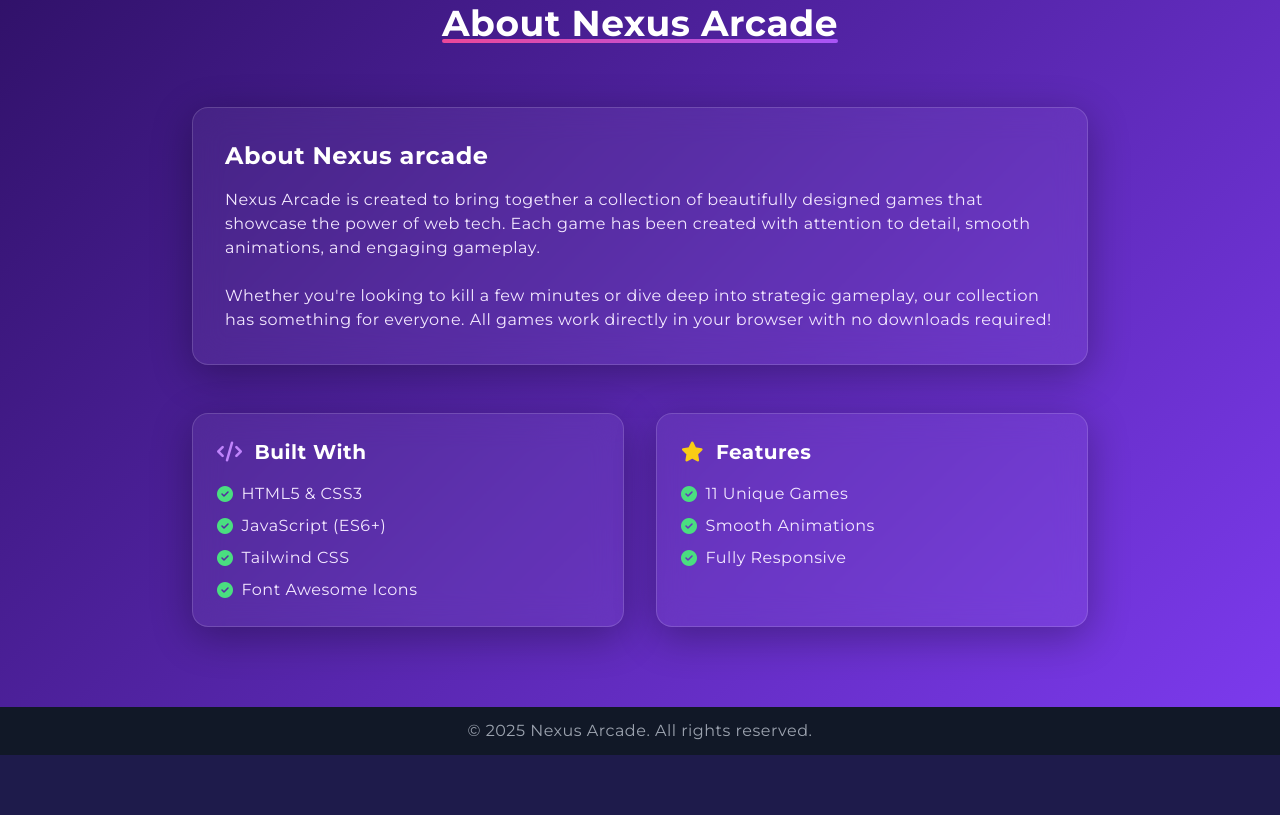
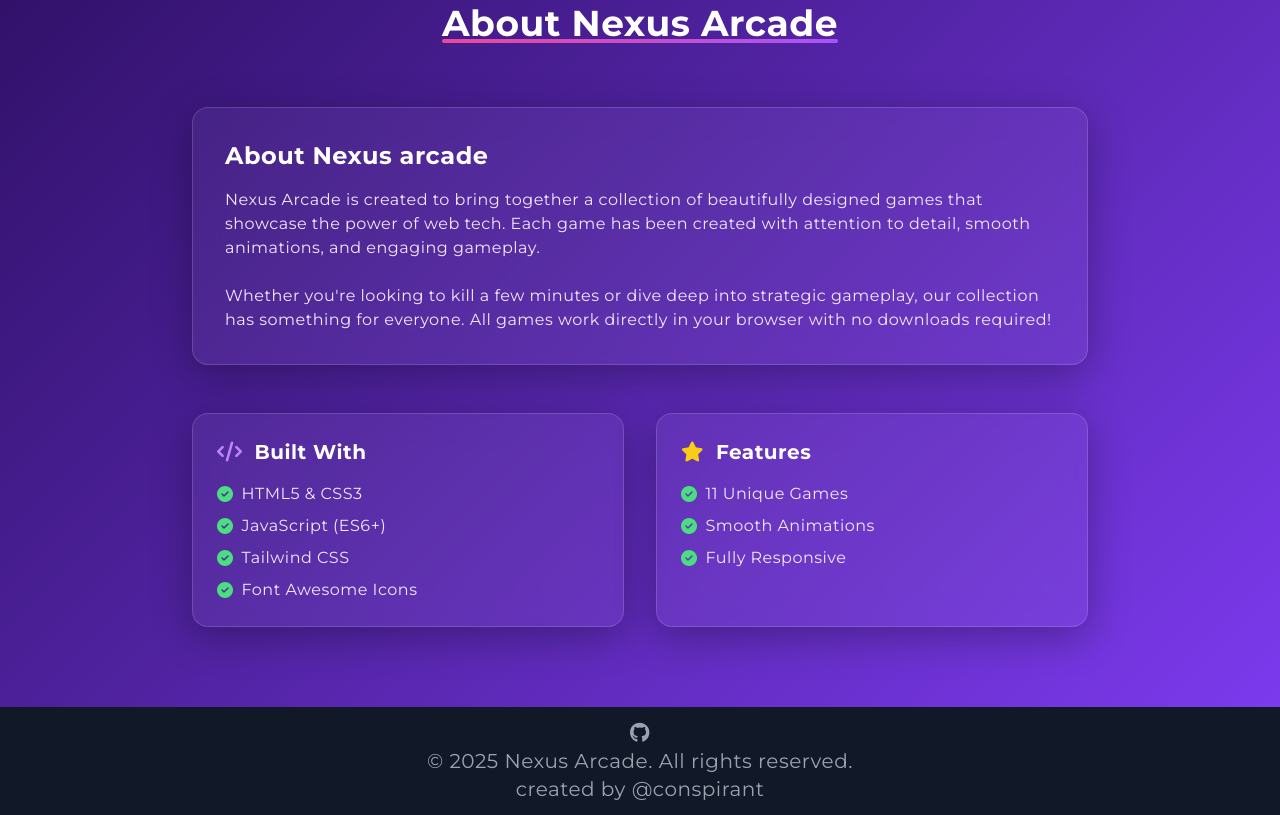
Before and after one commit to Conspirant/Nexus-Arcade, a plain HTML site: page index.html in a window 1280 px wide. Shown: the part 1895-2710 px from the top of the page. Before the commit the page ends 2650 px from the top, so only its background shows below. Drawn offline with nearby package versions, Linux system fonts and the light colour scheme.

Commit message:
Update index.html

```diff
--- a/index.html
+++ b/index.html
@@ -830,8 +830,11 @@
 
     <footer class="py-3 px-0 bg-gray-900">
         <div class="container mx-auto text-center">
+        <a href="https://github.com/Conspirant/Nexus-Arcade" class="text-gray-400 hover:text-white text-xl" aria-label="GitHub">
+                    <i class="fab fa-github"></i>
             <p class="text-gray-400">
-                © 2025 Nexus Arcade. All rights reserved.
+                © 2025 Nexus Arcade. All rights reserved.<br>
+                 created by @conspirant
             </p>
         </div>
     </footer>
```
